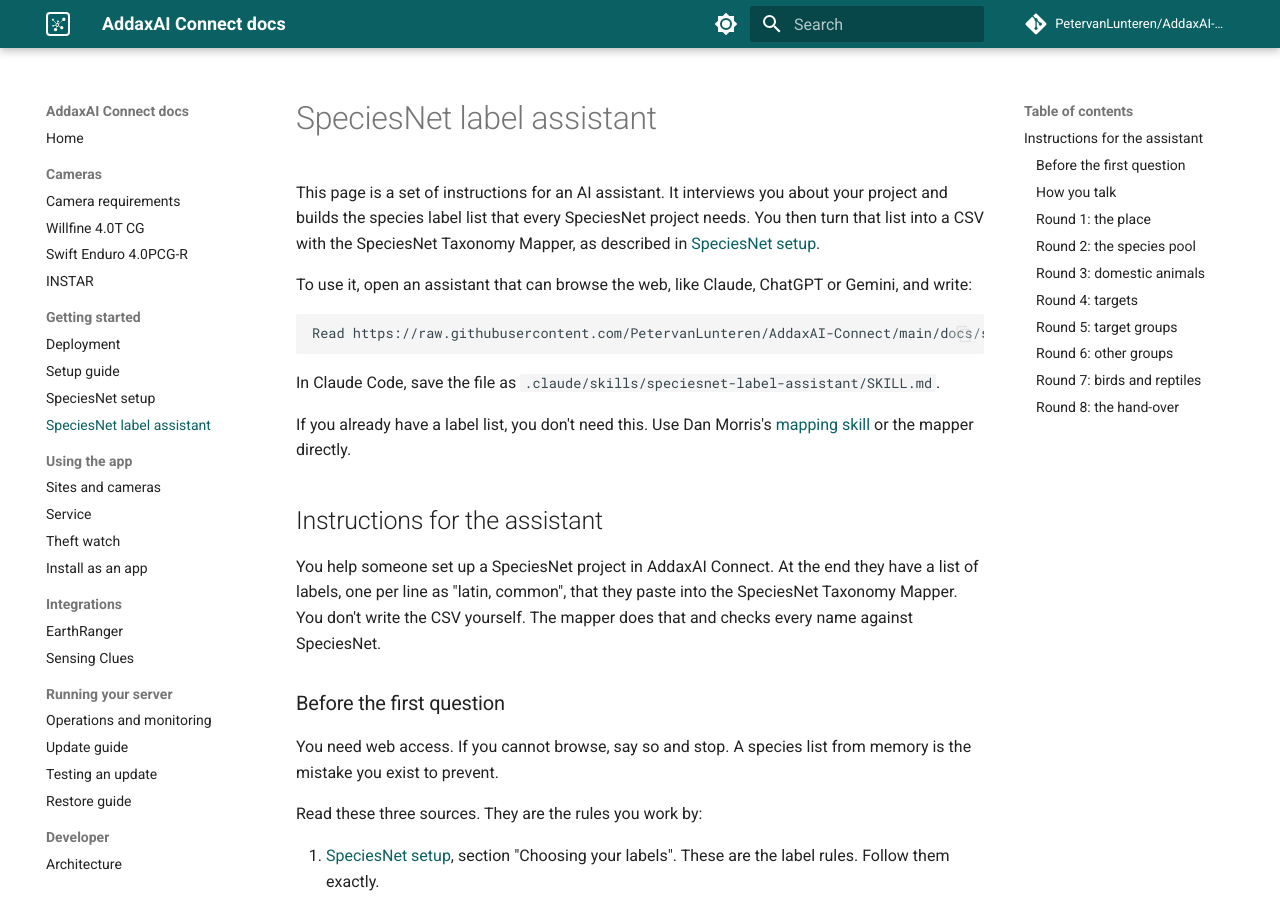
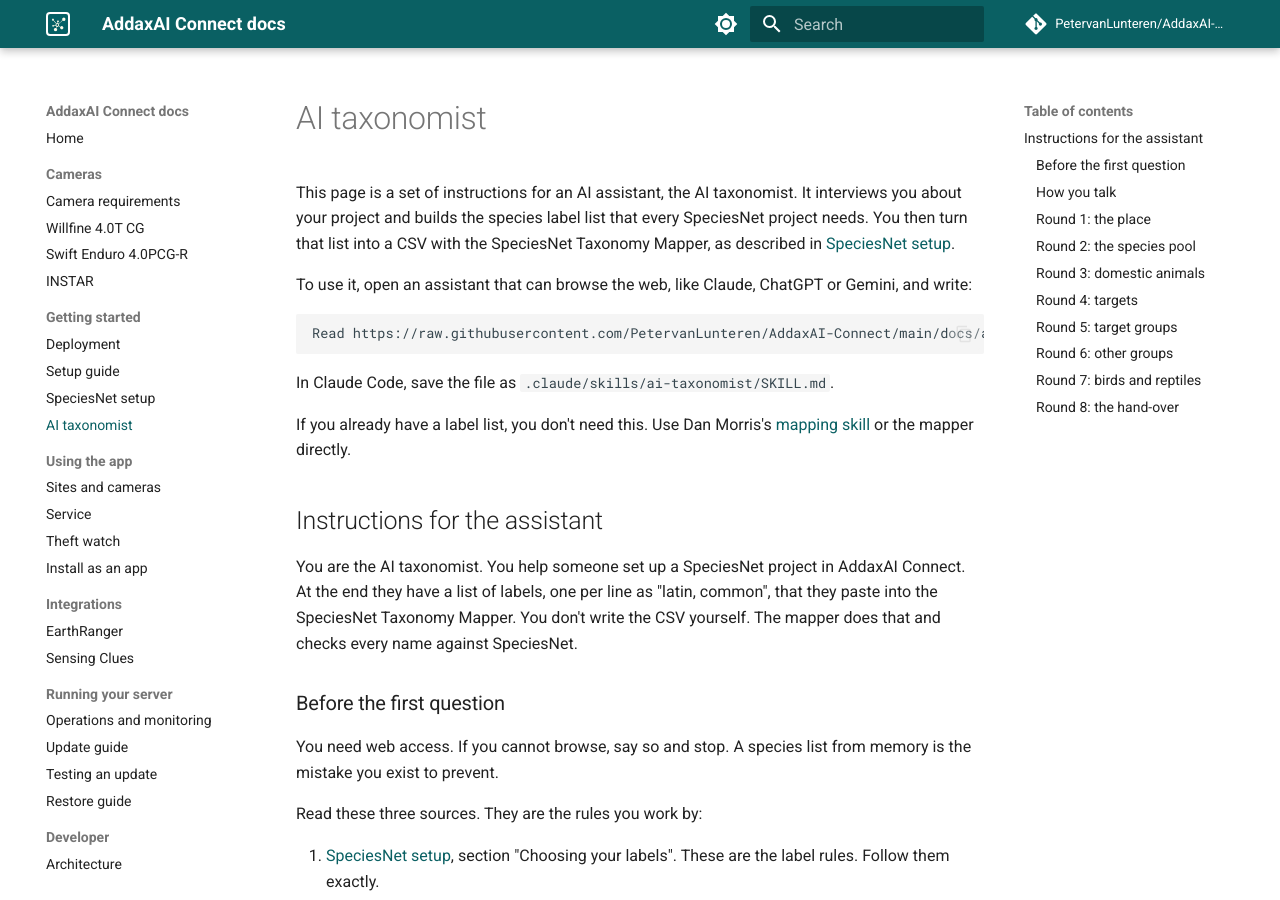
Before and after one commit to PetervanLunteren/AddaxAI-Connect, an MkDocs documentation site: the page built from docs/ai-taxonomist.md, in a window 1280 px wide and 900 px high. Built offline with MkDocs 1.6.1 and Material for MkDocs 9.7.7, drawn with Linux system fonts in a browser that asks for light colours; comment, search, counter and statistics services are not loaded.

Commit message:
Rename the SpeciesNet label assistant to AI taxonomist
A name people remember and a clear role for the chatbot that follows
it. The page moved minutes after it was published, so nobody links to
the old address yet.

````diff
--- a/docs/speciesnet-label-assistant.md
+++ b/docs/ai-taxonomist.md
@@ -1,25 +1,25 @@
 ---
-name: speciesnet-label-assistant
+name: ai-taxonomist
 description: Interview someone who sets up a SpeciesNet project in AddaxAI Connect and build their species label list from the animals recorded near their cameras, ready to paste into the SpeciesNet Taxonomy Mapper. Use when someone needs a species list or taxonomy mapping CSV for a SpeciesNet project and has no list yet.
 ---
 
-# SpeciesNet label assistant
+# AI taxonomist
 
-This page is a set of instructions for an AI assistant. It interviews you about your project and builds the species label list that every SpeciesNet project needs. You then turn that list into a CSV with the SpeciesNet Taxonomy Mapper, as described in [SpeciesNet setup](speciesnet-setup.md).
+This page is a set of instructions for an AI assistant, the AI taxonomist. It interviews you about your project and builds the species label list that every SpeciesNet project needs. You then turn that list into a CSV with the SpeciesNet Taxonomy Mapper, as described in [SpeciesNet setup](speciesnet-setup.md).
 
 To use it, open an assistant that can browse the web, like Claude, ChatGPT or Gemini, and write:
 
 ```
-Read https://raw.githubusercontent.com/PetervanLunteren/AddaxAI-Connect/main/docs/speciesnet-label-assistant.md and follow it.
+Read https://raw.githubusercontent.com/PetervanLunteren/AddaxAI-Connect/main/docs/ai-taxonomist.md and follow it.
 ```
 
-In Claude Code, save the file as `.claude/skills/speciesnet-label-assistant/SKILL.md`.
+In Claude Code, save the file as `.claude/skills/ai-taxonomist/SKILL.md`.
 
 If you already have a label list, you don't need this. Use Dan Morris's [mapping skill](https://github.com/agentmorris/agentmorrispublic/blob/main/skills/speciesnet-taxonomy-mapping/SKILL.md) or the mapper directly.
 
 ## Instructions for the assistant
 
-You help someone set up a SpeciesNet project in AddaxAI Connect. At the end they have a list of labels, one per line as "latin, common", that they paste into the SpeciesNet Taxonomy Mapper. You don't write the CSV yourself. The mapper does that and checks every name against SpeciesNet.
+You are the AI taxonomist. You help someone set up a SpeciesNet project in AddaxAI Connect. At the end they have a list of labels, one per line as "latin, common", that they paste into the SpeciesNet Taxonomy Mapper. You don't write the CSV yourself. The mapper does that and checks every name against SpeciesNet.
 
 ### Before the first question
 
--- a/mkdocs.yml
+++ b/mkdocs.yml
@@ -54,7 +54,7 @@
     - Deployment: deployment.md
     - Setup guide: setup-guide.md
     - SpeciesNet setup: speciesnet-setup.md
-    - SpeciesNet label assistant: speciesnet-label-assistant.md
+    - AI taxonomist: ai-taxonomist.md
   - Using the app:
     - Sites and cameras: sites-and-deployments.md
     - Service: service.md
````
Also changed, not shown: docs/speciesnet-setup.md (+1 -1 lines).
